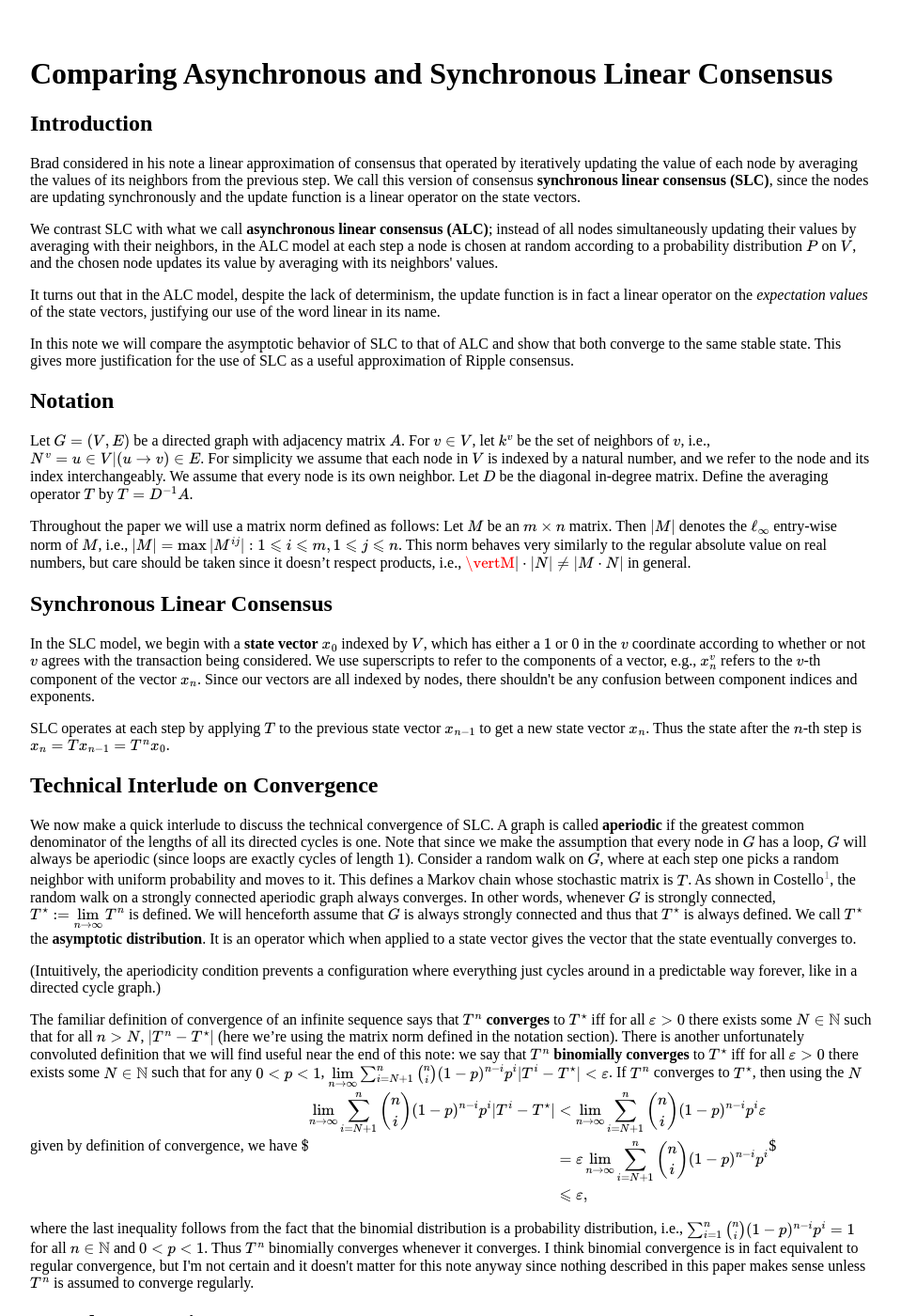
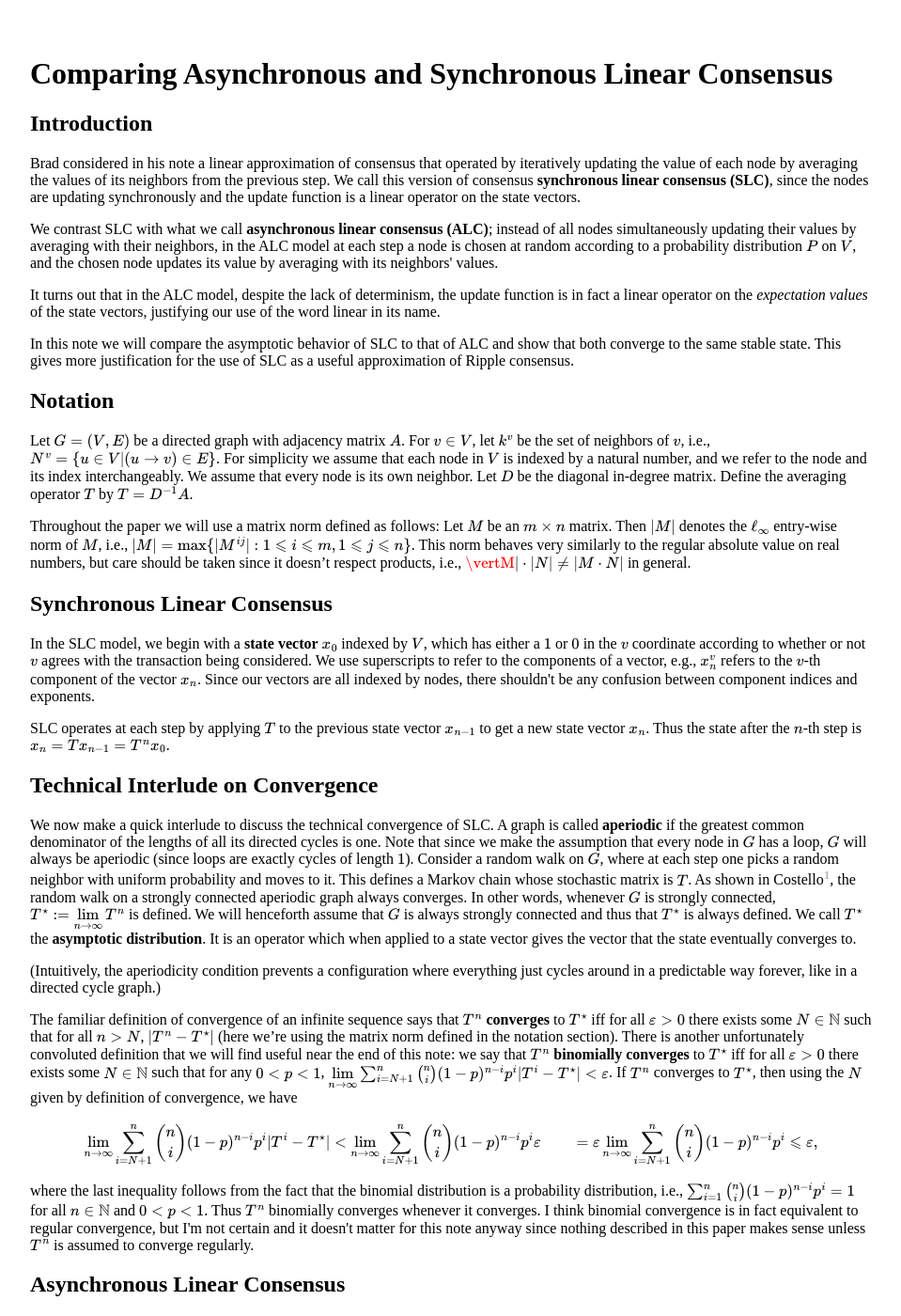
Before and after one commit to ChronusZ/chronusz.github.io, a Jekyll site: the page built from _posts/2017-06-15-comparing-the-asymptotic-behavior-of-alc-and-slc.md, in a window 1280 px wide and 1400 px high. Shown: the whole window at 94% size, without its empty margins (160-1119 px from the left). Built offline with Jekyll 4.4.1, drawn with Linux system fonts in a browser that asks for light colours; formulas are drawn with MathJax 3.

Commit message:
Update 2017-06-15-comparing-the-asymptotic-behavior-of-alc-and-slc.md

```diff
--- a/_posts/2017-06-15-comparing-the-asymptotic-behavior-of-alc-and-slc.md
+++ b/_posts/2017-06-15-comparing-the-asymptotic-behavior-of-alc-and-slc.md
@@ -11,7 +11,7 @@ use_math: true
 
 Brad considered in his note a linear approximation of consensus that operated by iteratively updating the value of each node by averaging the values of its neighbors from the previous step. We call this version of consensus **synchronous linear consensus (SLC)**, since the nodes are updating synchronously and the update function is a linear operator on the state vectors.
 
-We contrast SLC with what we call **asynchronous linear consensus (ALC)**; instead of all nodes simultaneously updating their values by averaging with their neighbors, in the ALC model at each step a node is chosen at random according to a probability distribution $P$ on $V$, and the chosen node updates its value by averaging with its neighbors&#39; values.
+We contrast SLC with what we call **asynchronous linear consensus (ALC)**; instead of all nodes simultaneously updating their values by averaging with their neighbors, in the ALC model at each step a node is chosen at random according to a probability distribution $$P$$ on $$V$$, and the chosen node updates its value by averaging with its neighbors&#39; values.
 
 It turns out that in the ALC model, despite the lack of determinism, the update function is in fact a linear operator on the *expectation values* of the state vectors, justifying our use of the word linear in its name.
 
@@ -19,9 +19,9 @@ In this note we will compare the asymptotic behavior of SLC to that of ALC and s
 
 ## Notation
 
-Let $G=(V,E)$ be a directed graph with adjacency matrix $A$. For $v\in V$, let $k^v$ be the set of neighbors of $v$, i.e., $N^v=\{u\in V\vert(u\to v)\in E\}$. For simplicity we assume that each node in $V$ is indexed by a natural number, and we refer to the node and its index interchangeably. We assume that every node is its own neighbor. Let $D$ be the diagonal in-degree matrix. Define the averaging operator $T$ by $T=D^{-1}A$.
+Let $$G=(V,E)$$ be a directed graph with adjacency matrix $$A$$. For $$v\in V$$, let $$k^v$$ be the set of neighbors of $$v$$, i.e., $$N^v=\{u\in V\vert(u\to v)\in E\}$$. For simplicity we assume that each node in $$V$$ is indexed by a natural number, and we refer to the node and its index interchangeably. We assume that every node is its own neighbor. Let $$D$$ be the diagonal in-degree matrix. Define the averaging operator $$T$$ by $$T=D^{-1}A$$.
 
-Throughout the paper we will use a matrix norm defined as follows: Let $M$ be an $m\times n$ matrix. Then $\vert M\vert$ denotes the $\ell_\infty$ entry-wise norm of $M$, i.e., $\vert M\vert=\max\{\vert M^{ij}\vert:1\leqslant i \leqslant m,1\leqslant j\leqslant n\}$. This norm behaves very similarly to the regular absolute value on real numbers, but care should be taken since it doesn't respect products, i.e., $\vertM\vert\cdot\vert N\vert\neq\vert M\cdot N\vert$ in general.
+Throughout the paper we will use a matrix norm defined as follows: Let $$M$$ be an $$m\times n$$ matrix. Then $$\vert M\vert$$ denotes the $$\ell_\infty$$ entry-wise norm of $$M$$, i.e., $$\vert M\vert=\max\{\vert M^{ij}\vert:1\leqslant i \leqslant m,1\leqslant j\leqslant n\}$$. This norm behaves very similarly to the regular absolute value on real numbers, but care should be taken since it doesn't respect products, i.e., $$\vertM\vert\cdot\vert N\vert\neq\vert M\cdot N\vert$$ in general.
 
 ## Synchronous Linear Consensus
 
@@ -36,11 +36,11 @@ We now make a quick interlude to discuss the technical convergence of SLC. A gra
 (Intuitively, the aperiodicity condition prevents a configuration where everything just cycles around in a predictable way forever, like in a directed cycle graph.)
 
 The familiar definition of convergence of an infinite sequence says that $$T^n$$ **converges** to $$T^{\star}$$ iff for all $\varepsilon>0$ there exists some $$N\in\mathbb{N}$$ such that for all $$n>N$$, $$\vert T^n-T^{\star}\vert$$ (here we're using the matrix norm defined in the notation section). There is another unfortunately convoluted definition that we will find useful near the end of this note: we say that $$T^n$$ **binomially converges** to $$T^{\star}$$ iff for all $\varepsilon>0$ there exists some $$N\in\mathbb{N}$$ such that for any $$0<p<1$$, $$\lim\limits_{n\to\infty}\sum_{i=N+1}^n\binom{n}{i}(1-p)^{n-i}p^i\vert T^i-T^{\star}\vert<\varepsilon$$. If $$T^n$$ converges to $$T^{\star}$$, then using the $$N$$ given by definition of convergence, we have
-$$$\begin{aligned}
+\begin{aligned}
 \lim\limits_{n\to\infty}\sum_{i=N+1}^n\binom{n}{i}(1-p)^{n-i}p^i\vert T^i-T^{\star}\vert&<\lim\limits_{n\to\infty}\sum_{i=N+1}^n\binom{n}{i}(1-p)^{n-i}p^i\varepsilon\\
 &=\varepsilon\lim\limits_{n\to\infty}\sum_{i=N+1}^n\binom{n}{i}(1-p)^{n-i}p^i\\
 &\leqslant\varepsilon,
-\end{aligned}$$$
+\end{aligned}
 
 where the last inequality follows from the fact that the binomial distribution is a probability distribution, i.e., $$\sum_{i=1}^n\binom{n}{i}(1-p)^{n-i}p^i=1$$ for all $$n\in\mathbb{N}$$ and $$0<p<1$$. Thus $$T^n$$ binomially converges whenever it converges. I think binomial convergence is in fact equivalent to regular convergence, but I&#39;m not certain and it doesn&#39;t matter for this note anyway since nothing described in this paper makes sense unless $$T^n$$ is assumed to converge regularly.
 
```
